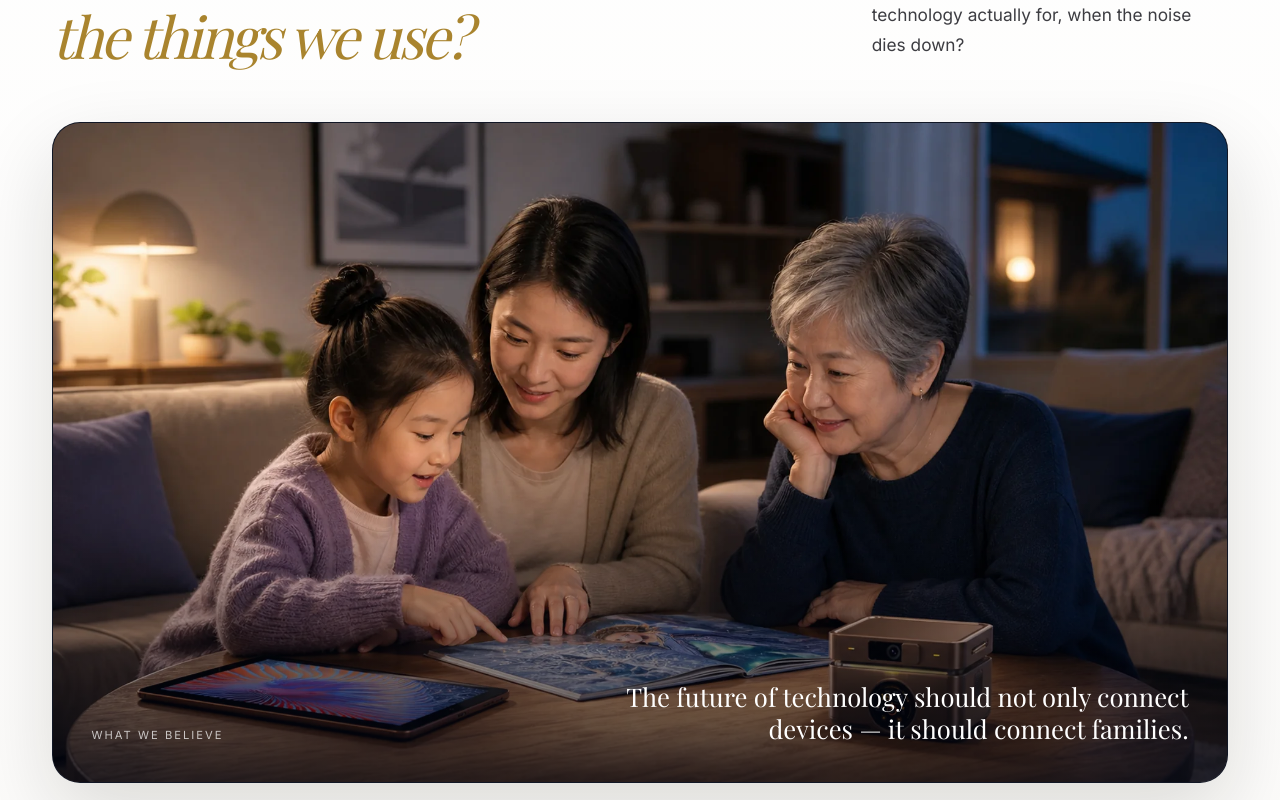
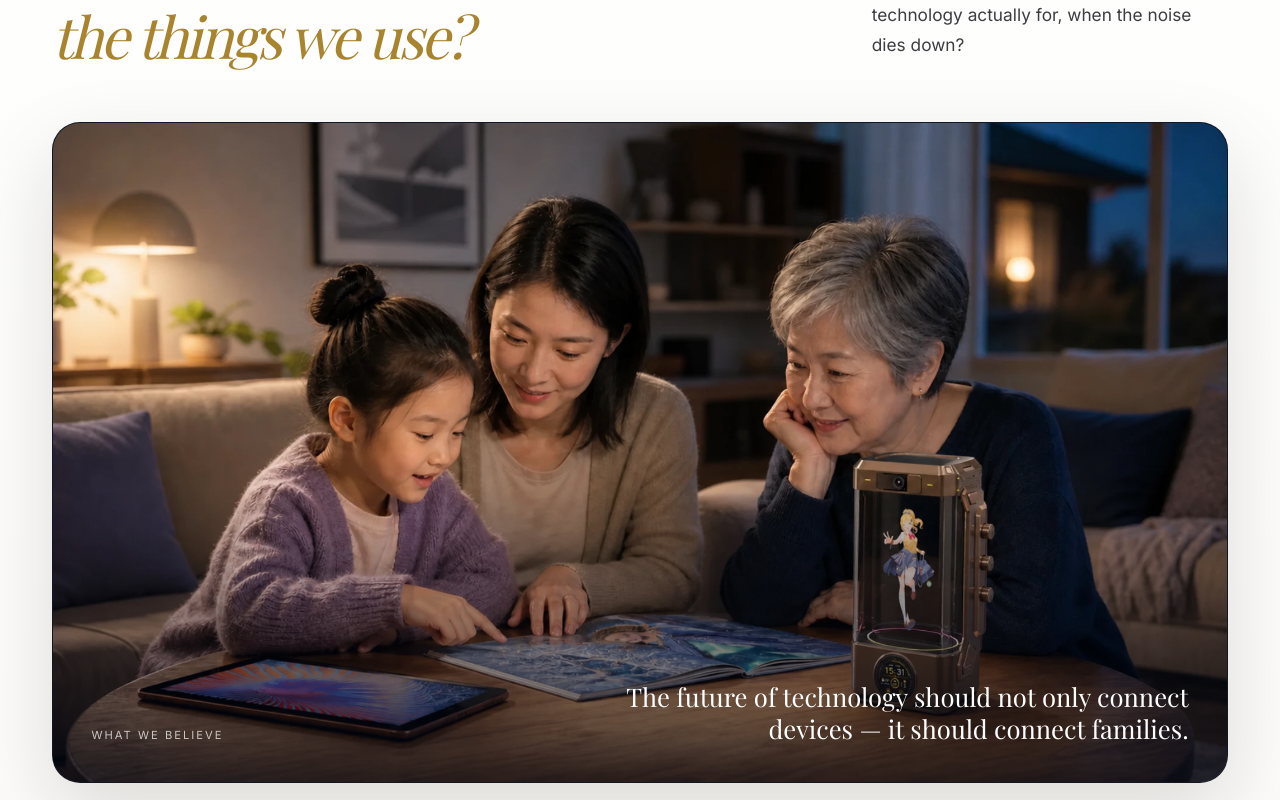
Before and after one commit to huangbai-AI/lumiqstudiovercel, a Next.js app: page /en/story in a window 1280 px wide. Shown: the part 500-1300 px from the top of the page. Built offline with nearby package versions, Linux system fonts and the light colour scheme; a web font is replaced by a local one.

Commit message:
更新品牌故事新版 OLA 主图

```diff
--- a/app/story/page.tsx
+++ b/app/story/page.tsx
@@ -40,7 +40,7 @@ export default function StoryPage() {
 
         <figure className="story-hero-media reveal">
           <Image
-            src="/assets/story/lumiq-story-family-v2.webp"
+            src="/assets/story/lumiq-story-family-v3.webp"
             alt={t("heroAlt")}
             fill
             sizes="(max-width: 768px) 100vw, 1200px"
```
Also changed, not shown: public/assets/story/lumiq-story-family-v3.webp (added).
